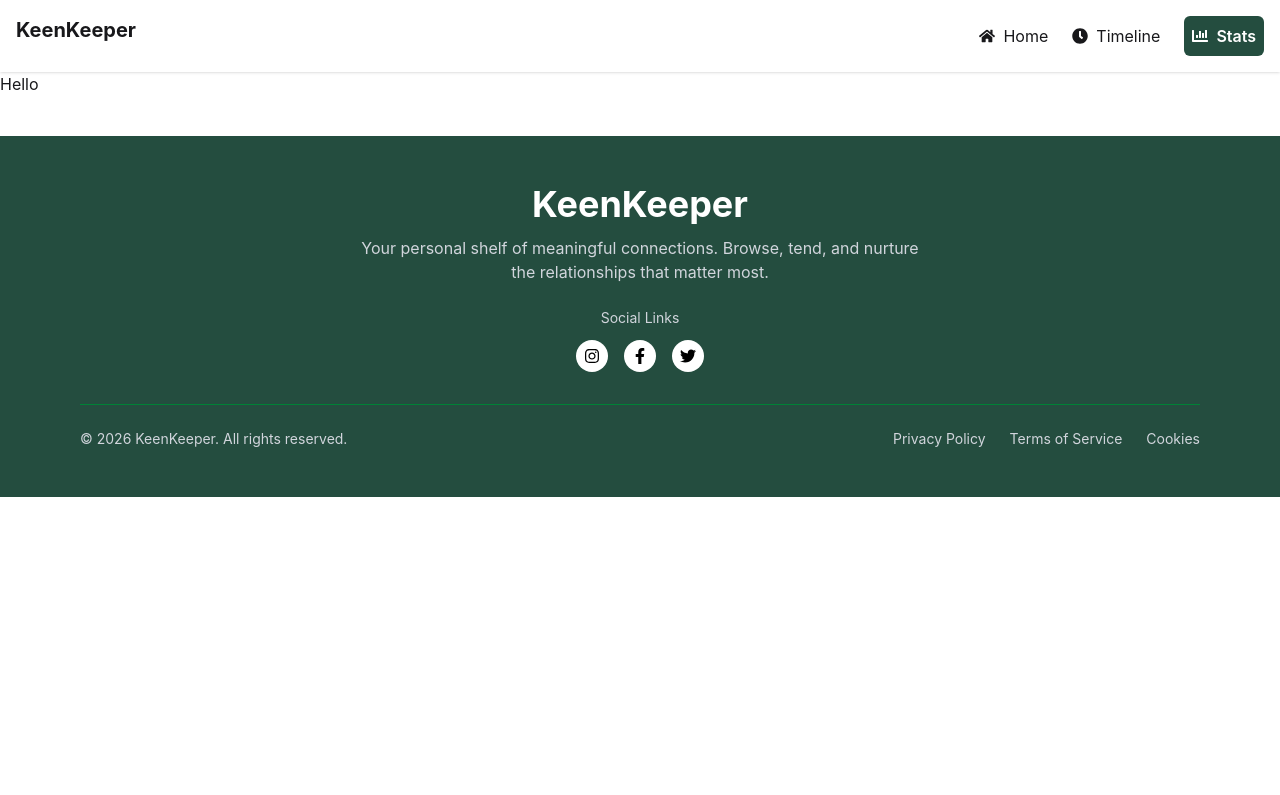
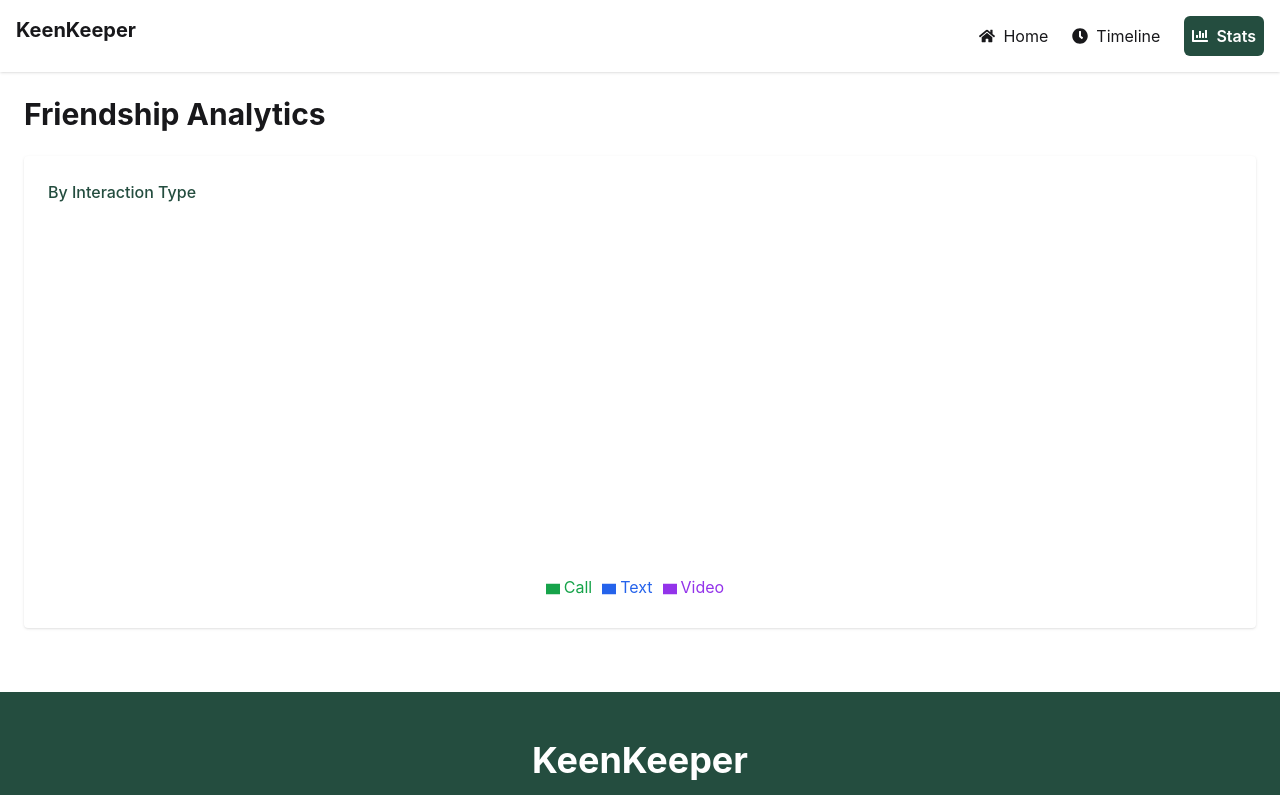
Before and after one commit to shohel-shihab/kinkeeper-app, a React (Vite) app: page /stats in a window 1280 px wide. Shown: the top 795 px of the page. Built offline with nearby package versions, Linux system fonts and the light colour scheme.

Commit message:
Design implement of stats according to figma

```diff
--- a/package.json
+++ b/package.json
@@ -16,6 +16,7 @@
     "react-icons": "^5.6.0",
     "react-router": "^7.14.1",
     "react-toastify": "^11.0.5",
+    "recharts": "^3.8.1",
     "tailwindcss": "^4.2.2"
   },
   "devDependencies": {
--- a/src/pages/Stats.jsx
+++ b/src/pages/Stats.jsx
@@ -1,10 +1,55 @@
-import StatsCard from "../components/StatsCard"
+import { useContext } from "react";
+import { AppContext } from "../context/AppProvider";
+import { PieChart, Pie, Cell, Tooltip, Legend } from "recharts";
 
 
 const Stats = () => {
+    const { timeline } = useContext(AppContext)
+
+    // 🔹 Count interactions
+    const callCount = timeline.filter(t => t.type === "Call").length;
+    const textCount = timeline.filter(t => t.type === "Text").length;
+    const videoCount = timeline.filter(t => t.type === "Video").length;
+
+    // 🔹 Chart data
+    const data = [
+        { name: "Call", value: callCount },
+        { name: "Text", value: textCount },
+        { name: "Video", value: videoCount }
+    ];
+
+    const COLORS = ["#16a34a", "#2563eb", "#9333ea"];
     return (
-        <div>
-            <h2>Hello</h2>
+        <div className="p-6">
+
+            {/* Heading */}
+            <h1 className="text-3xl font-bold mb-6">
+                Friendship Analytics
+            </h1>
+
+            {/* Chart Container */}
+            <div className="bg-white shadow rounded p-6 ">
+                 <h2 className="text-left text-[#244D3F] font-medium text-md">By Interaction Type</h2>
+                <div className="flex justify-center">
+                    <PieChart width={400} height={400}>
+                        <Pie
+                            data={data}
+                            dataKey="value"
+                            outerRadius={120}
+                            label
+                        >
+                            {data.map((entry, index) => (
+                                <Cell key={index} fill={COLORS[index]} />
+                            ))}
+                        </Pie>
+
+                        <Tooltip />
+                        <Legend />
+                    </PieChart>
+
+                </div>
+            </div>
+
         </div>
     )
 }
```
Also changed, not shown: 1 other file (tests, documents, lock files or other folders).
